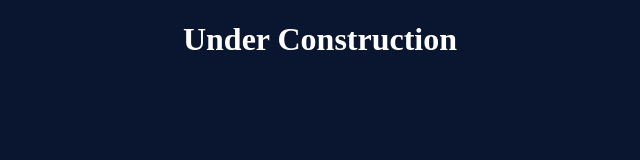
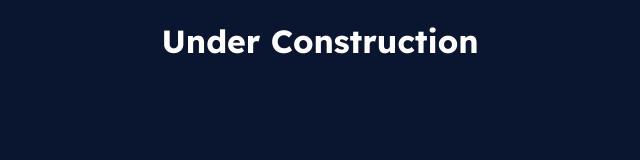
Before and after one commit to XD-FM/xd-fm.github.io, a plain HTML site: page index.html in a window 1280 px wide. Shown: the whole page, without its empty margins (320-960 px from the left). Drawn offline with Linux system fonts and the light colour scheme.

Commit message:
Update index.html

```diff
--- a/index.html
+++ b/index.html
@@ -12,6 +12,7 @@
 
       h1, h2, h3, h4, h5, h6, p, a {
         color: #FFFFFF;
+        font-family: Lexend;
       }
     </style>
   </head>
```
